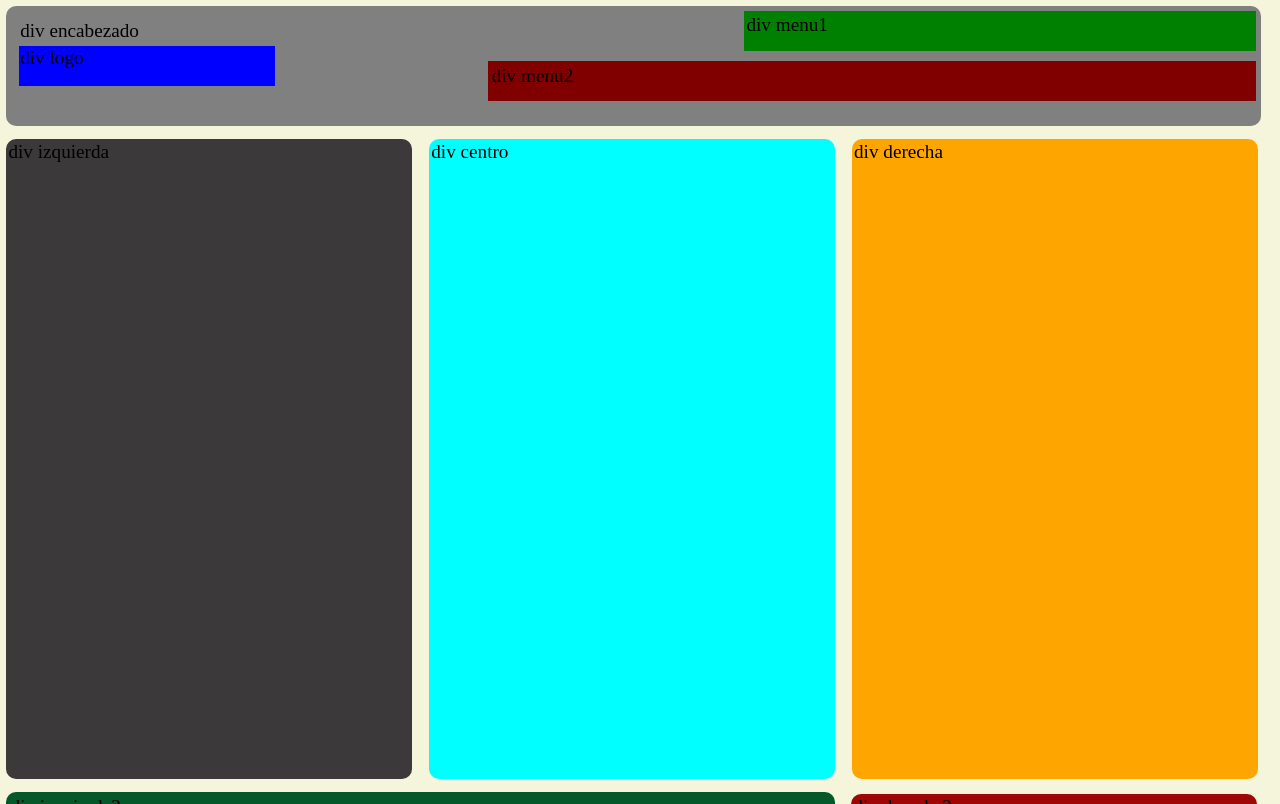
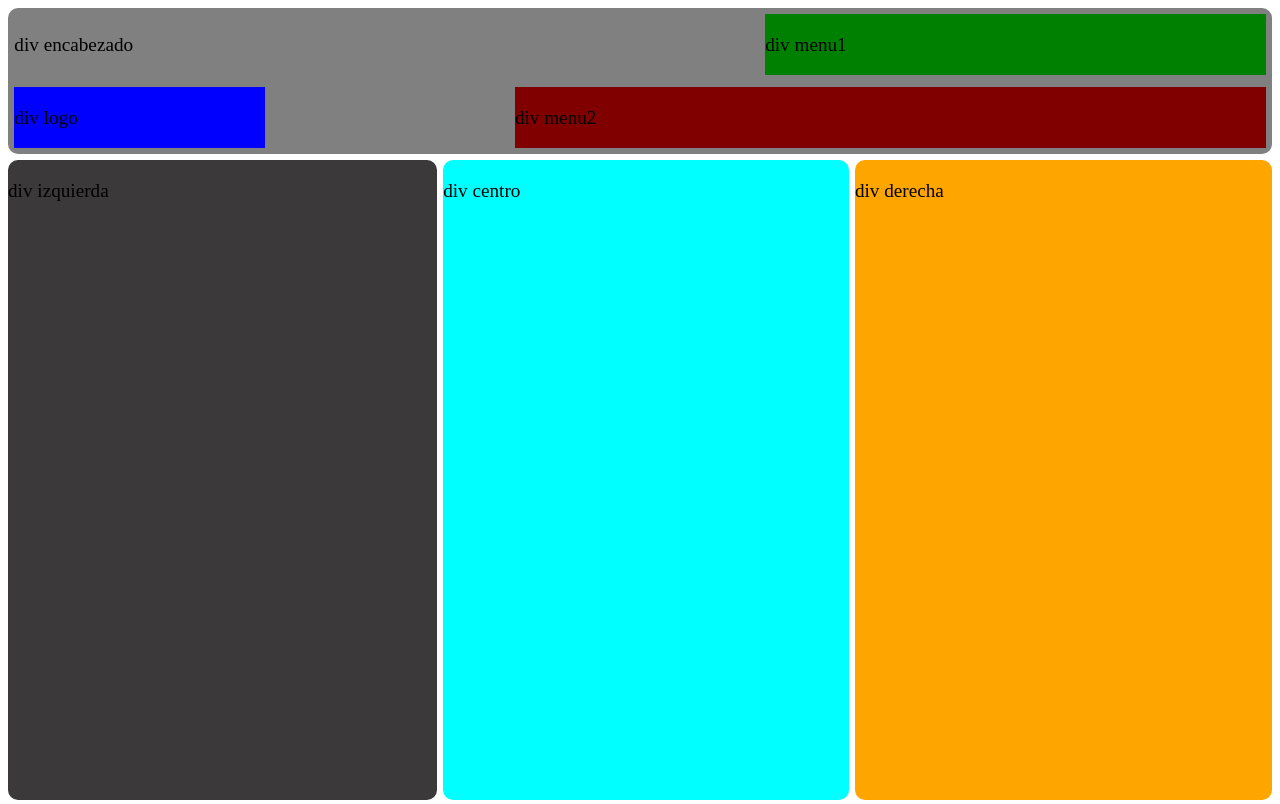
Before and after one commit to Arturo-Blanco/cajasFlex, a website: page index.html in a window 1280 px wide. Shown: the top 804 px of the page. Drawn offline with Linux system fonts and the light colour scheme.

Commit message:
mejora de codigo

```diff
--- a/index.css
+++ b/index.css
@@ -1,115 +1,92 @@
-* {
-  margin: 0%;
-  padding: 0%;
-}
 body {
   font-size: 16px;
-  background-color: beige;
-  font-family: "Times New Roman", Times, serif;
-}
-div {
-  display: inline-block;
-  text-align: start;
-}
-.contenedor {
-  width: 100vw;
-  height: 100vh;
 }
 .encabezado {
   display: flex;
+  flex-direction: column;
+  border-radius: 10px;
+  background-color: gray;
+  width: 100%;
+}
+.encabezado1,
+.encabezado2 {
+  margin: 0.5%;
+  display: flex;
   flex-direction: row;
   justify-content: space-between;
-  border-radius: 10px;
-  margin: 0.5%;
-  background-color: gray;
-  width: 98vw;
-  height: 15vh;
 }
-.encabezado1 {
+.menu1 {
+  background-color: green;
+  width: 40%;
+}
+.menu2 {
+  background-color: maroon;
+  width: 60%;
+}
+.logo {
+  background-color: blue;
+  width: 20%;
+}
+.contenedor {
   display: flex;
   flex-direction: column;
-  width: 19vw;
-  margin: 1%;
+  width: 100%;
+  height: 100%;
 }
-.encabezado2 {
+.contenedor1,
+.contenedor2 {
   display: flex;
-  flex-direction: column;
-  width: 80vw;
-}
-.menu1 {
-  margin: 0.5%;
-  align-self: flex-end;
-  background-color: green;
-  text-align: start;
-  width: 40vw;
-  height: 5vh;
-}
-.menu2 {
-  margin: 0.5%;
-  align-self: flex-end;
-  background-color: maroon;
-  text-align: start;
-  width: 60vw;
-  height: 5vh;
-}
-.logo {
-  align-self: flex-start;
-  background-color: blue;
-  text-align: start;
-  width: 20vw;
-  height: 5vh;
-  margin-top: 1%;
+  flex-direction: row;
+  width: 100%;
+  margin-top: 0.5%;
 }
 .izquierda,
 .derecha,
 .centro {
-  margin: 0.5%;
+  flex-grow: 1;
   border-radius: 10px;
-  width: 31.72vw;
   height: 80vh;
 }
 .izquierda {
   background-color: rgb(59, 57, 57);
+  margin-right: 0.5%;
 }
 .centro {
   background-color: aqua;
+  margin-right: 0.5%;
 }
 .derecha {
   background-color: orange;
 }
 .izquierda2 {
   background-color: rgb(5, 88, 41);
-  width: 64.7vw;
+  width: 67%;
   height: 80vh;
   border-radius: 10px;
-  margin: 0.5%;
+  margin-right: 0.5%;
 }
 .derecha2 {
   background-color: rgb(161, 6, 6);
-  width: 31.7vw;
+  width: 33%;
   height: 80vh;
   border-radius: 10px;
-  margin: 0.5%;
 }
 .pie {
   display: flex;
   flex-direction: column;
+  justify-content: space-around;
   border-radius: 10px;
   background-color: mediumturquoise;
-  width: 98vw;
-  height: 15vh;
+  width: 100%;
+  margin-top: 0.5%;
 }
 .elemento {
-  margin-right: 2%;
   align-self: flex-end;
   background-color: blue;
   width: 15vw;
-  height: 5vh;
+  margin: 1%;
 }
 p {
   font-size: 1.5vw;
-  margin: 0.5%;
+  font-family: "Times New Roman", Times, serif;
 }
-.pie > p {
-  margin: 1%;
-}
--- a/index.html
+++ b/index.html
@@ -8,26 +8,34 @@
     <title>Flex box</title>
   </head>
   <body>
-    <div class="contenedor">
     <div class="encabezado">
       <div class="encabezado1">
+        <div class="titulo">
           <p>div encabezado</p>
-          <div class="logo"><p>div logo</p></div>
+        </div>
+        <div class="menu1"><p>div menu1</p></div>
       </div>
       <div class="encabezado2">
-          <div class="menu1"><p>div menu1</p></div>
+        <div class="logo"><p>div logo</p></div>
         <div class="menu2"><p>div menu2</p></div>
       </div>
     </div>
+    <div class="contenedor">
+      <div class="contenedor1">
         <div class="izquierda"><p>div izquierda</p></div>
         <div class="centro"><p>div centro</p></div>
         <div class="derecha"><p>div derecha</p></div>
+      </div>
+      <div class="contenedor2">
         <div class="izquierda2"><p>div izquierda2</p></div>
         <div class="derecha2"><p>div derecha2</p></div>
+      </div>
+    </div>
     <div class="pie">
+      <div class="titulo">
         <p>div pie</p>
+      </div>
       <div class="elemento"><p>div elemento</p></div>
-      </div>
     </div>
   </body>
 </html>
```
Lines whose indentation alone changed are shown as unchanged.
